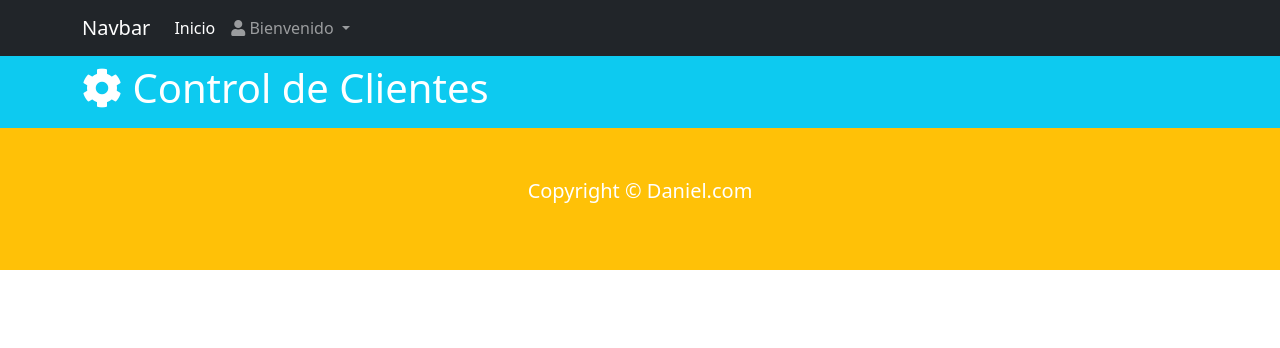
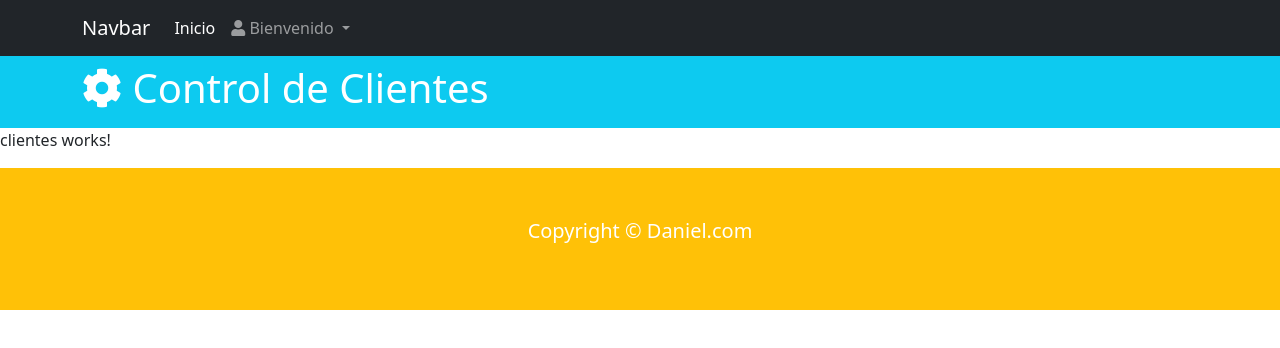
Before and after one commit to Daniel151505/Aplicacion-Control-Clientes, an Angular app in the folder control-clientes/: page / in a window 1280 px wide. Shown: the top 348 px of the page. Built offline with nearby package versions, Linux system fonts and the light colour scheme.

Commit message:
Agregando componente Clientes

```diff
--- a/control-clientes/src/app/componentes/tablero/tablero.component.html
+++ b/control-clientes/src/app/componentes/tablero/tablero.component.html
@@ -9,3 +9,5 @@
         </div>
     </div>
 </header>
+
+<app-clientes></app-clientes>
```
